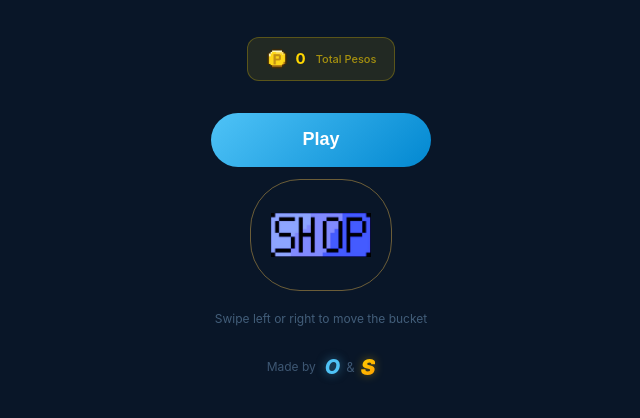
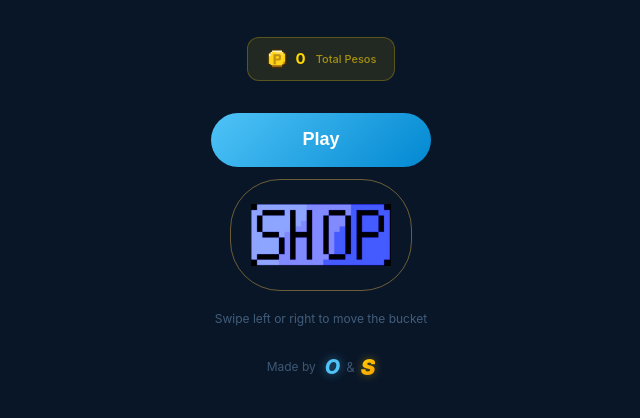
Before and after one commit to chinpatakdamdampro-web/water-bucket-game, a plain HTML site: page index.html in a window 1280 px wide. Shown: the part 286-704 px from the top of the page, without its empty margins (319-959 px from the left). Drawn offline with Linux system fonts and the light colour scheme.

Commit message:
Update index.html

```diff
--- a/index.html
+++ b/index.html
@@ -83,7 +83,7 @@ canvas { display:block; touch-action:none; }
   display:flex; align-items:center; justify-content:center; gap:8px;
   -webkit-user-select:none; user-select:none;
 }
-.btn-shop img { width:100px; height:90px; object-fit:contain; }
+.btn-shop img { width:140px; height:90px; object-fit:contain; }
 .btn-shop.icon-only { font-size: 0; padding: 10px 20px; min-height: 56px; width: auto; }
 .btn-secondary {
   background:transparent;
```
